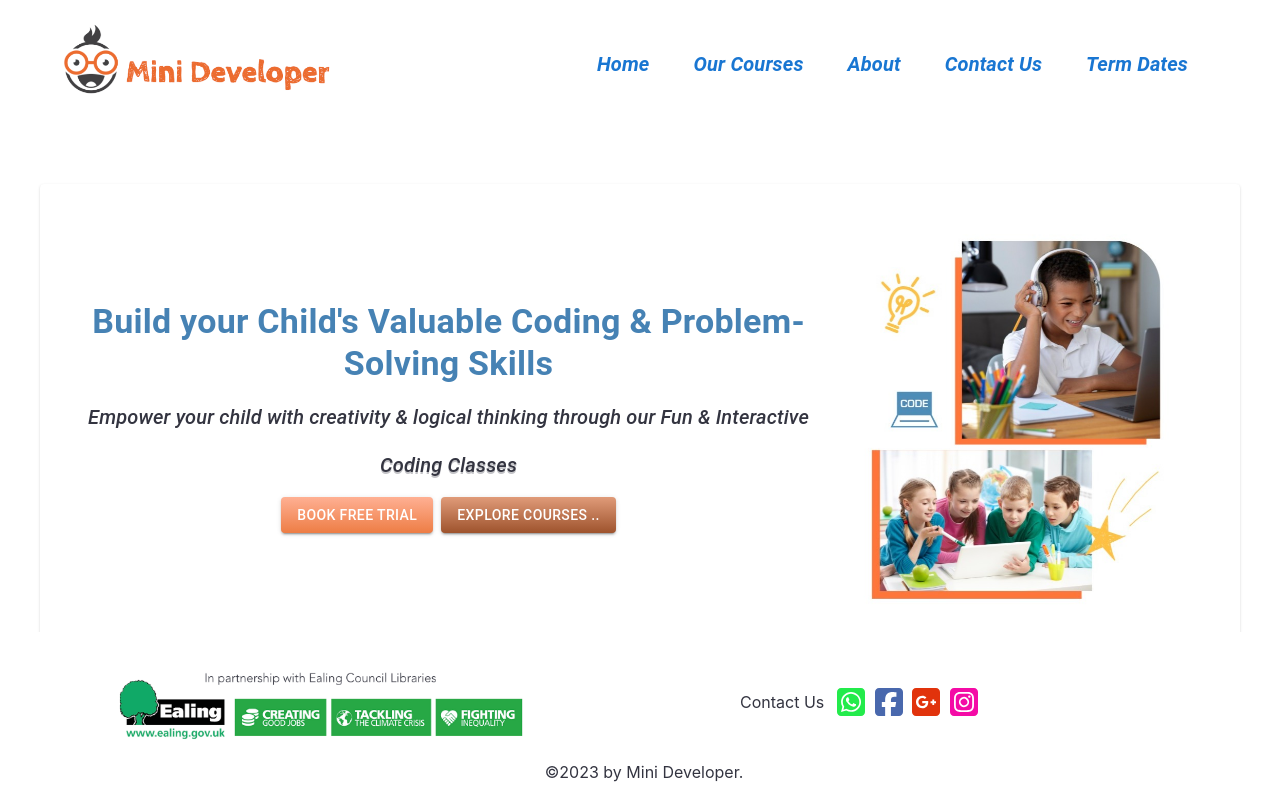
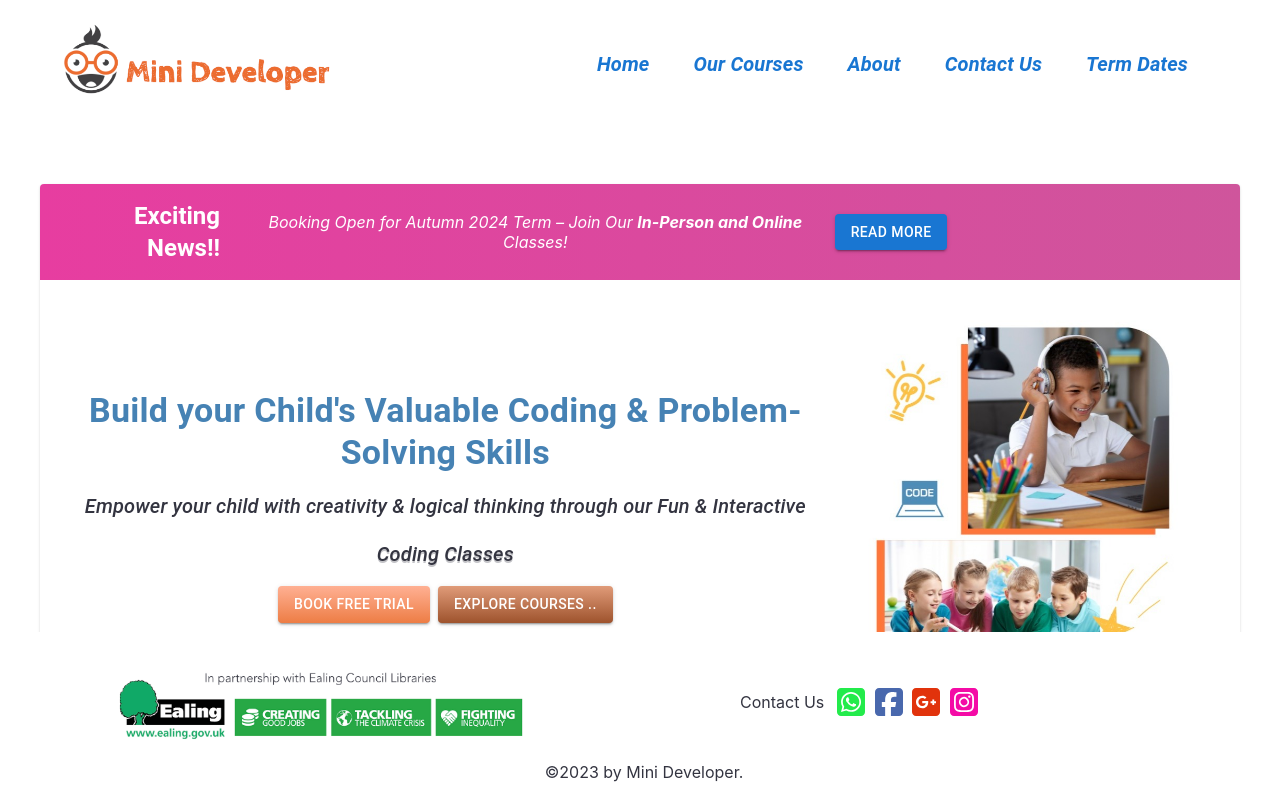
Before and after one commit to hebaarafat159/mini-developer-client, a React (Create React App) app: page / in a window 1280 px wide. Shown: the top 798 px of the page. Built offline with nearby package versions, Linux system fonts and the light colour scheme.

Commit message:
add new bar and redirect it to new section

```diff
--- a/src/App.css
+++ b/src/App.css
@@ -199,6 +199,13 @@
   font-weight: bold;
 }
 
+.blue_btn {
+  border-radius: 10;
+  background: #1105ef;
+  font-size: 1.5vmin;
+  font-weight: bold;
+}
+
 .page_content {
   display: flex;
   flex-flow: row wrap;
--- a/src/pages/Home.js
+++ b/src/pages/Home.js
@@ -42,7 +42,27 @@ export default function Home() {
     ]
     return (
         <Card className='recent-blogs d-block'>
-            <Stack direction="column" spacing={2} sx={{ my: 1, padding: '2vw', flexGrow: 1 }}>
+            <Stack direction="row" spacing={1} sx={{ height: '15%', justifyContent: 'center', alignItems: 'center', background: 'linear-gradient(to right, #e73da0, #cf559c);', padding: '1vmin' }} >
+                <Grid container xs={12} columns={{ xs: 3, sm: 8, md: 12 }} sx={{ alignItems: 'center', padding: '1vmin' }}>
+                    <Grid item xs={8} sx={{ alignItems: 'center' }}>
+                        <Stack direction="row" spacing={2} sx={{ justifyContent: 'center', alignItems: 'center' }}>
+                            <Typography component="h3" variant='h5' style={{ color: 'white', textAlign: 'right', fontWeight: 'bold' }}> Exciting News!! </Typography>
+                            <Typography component="p" variant='p' style={{ color: 'white', fontStyle: 'italic', textAlign: 'center' }}> Booking Open for Autumn 2024 Term – Join  Our <span style={{ fontWeight: 'bolder' }}>In-Person and Online </span>Classes! </Typography>
+                        </Stack>
+                    </Grid>
+                    <Grid item xs={2}>
+                        <Button
+                            variant="contained"
+                            className={'blue_btn'}
+                            onClick={() => window.scroll({
+                                top: (document.body.offsetTop + 550),
+                                left: 0,
+                                behavior: 'smooth',
+                            })}> Read More</Button>
+                    </Grid>
+                </Grid>
+            </Stack>
+            <Stack direction="column" spacing={2} sx={{ my: 1, padding: '2vmin', flexGrow: 1 }}>
                 <Stack direction="row" spacing={2} sx={{ justifyContent: 'space-evenly', alignItems: 'center' }} >
                     <Grid container columns={{ xs: 2, sm: 8, md: 12 }} sx={{ justifyContent: 'center', alignItems: 'center' }}>
                         <Grid item xs={8} sx={{ justifyContent: 'center', alignItems: 'center' }}>
```
